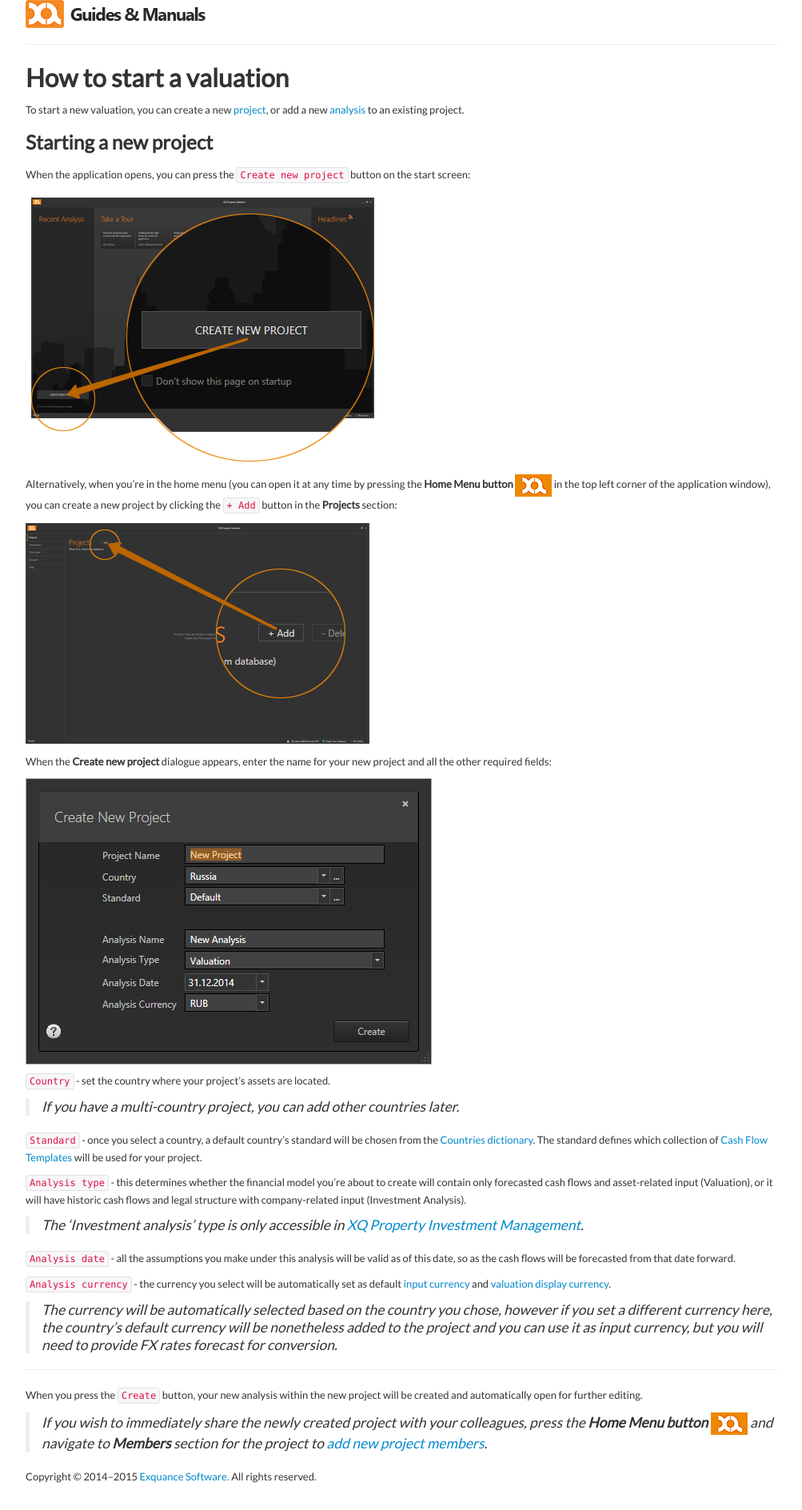
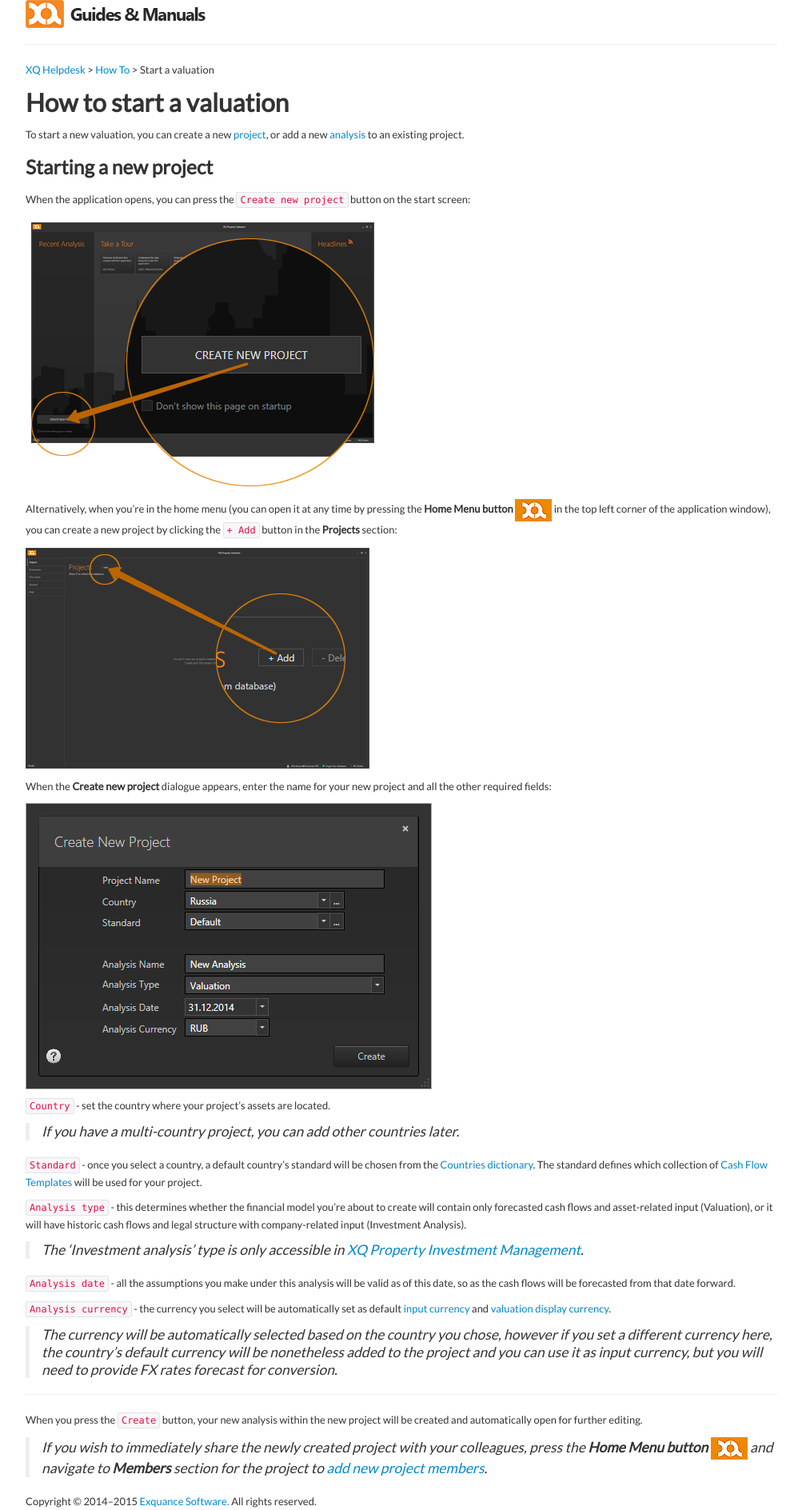
Before and after one commit to Exquance/help.exquance.com, a Jekyll site: the page built from howto/startvaluation.md, in a window 1280 px wide. Shown: the whole page at 80% size, without its empty margins (238-1241 px from the left). Built offline with Jekyll 4.4.1, drawn with Linux system fonts in a browser that asks for light colours; nearby versions of some CDN libraries; before the commit the page ends 1857 px from its top, so only the background shows below that.

Commit message:
Add navigation links to How to start a valuation.

```diff
--- a/howto/startvaluation.md
+++ b/howto/startvaluation.md
@@ -1,5 +1,7 @@
 ---
 ---
+[XQ Helpdesk](http://help.exquance.com) > [How To](http://help.exquance.com/howto/) > Start a valuation
+
 ## How to start a valuation ##
 
 To start a new valuation, you can create a new [project](../getstarted/data.html#project-analysis), or add a new [analysis](../getstarted/data.html#project-analysis) to an existing project.
```
